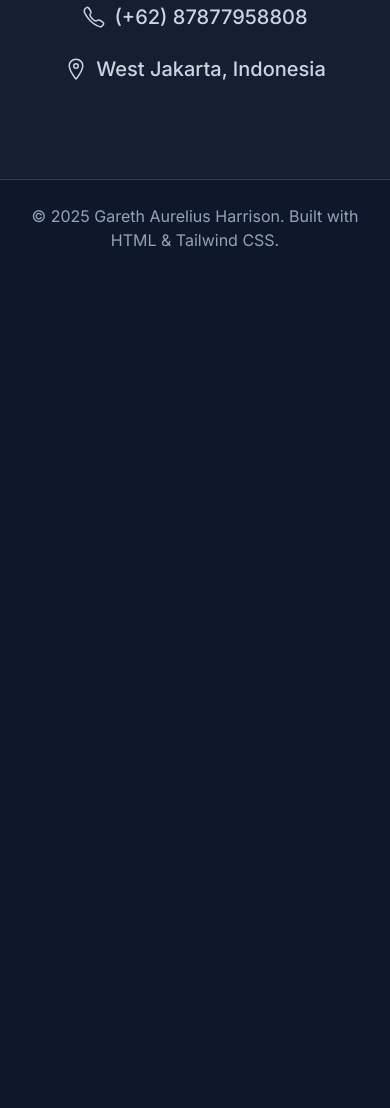
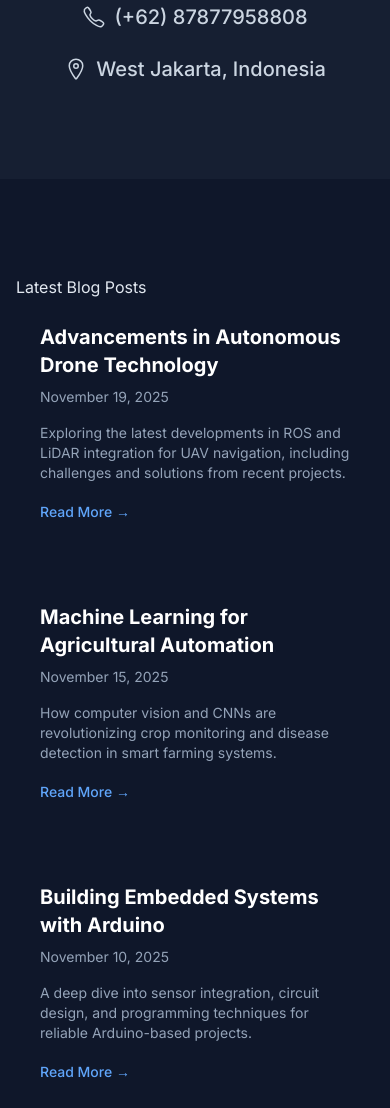
Before and after one commit to theonegareth/portfolio-website, a plain HTML site: page index.html in a window 390 px wide. Shown: the part 10892-12000 px from the top of the page. Before the commit the page ends 11168 px from the top, so only its background shows below. Drawn offline with nearby package versions, Linux system fonts and the light colour scheme.

Commit message:
Add Blog section with sample posts

```diff
--- a/index.html
+++ b/index.html
@@ -53,6 +53,7 @@
                         <a href="#projects" class="nav-link">Projects</a>
                         <a href="#experience" class="nav-link">Experience</a>
                         <a href="#skills" class="nav-link">Skills</a>
+                        <a href="#blog" class="nav-link">Blog</a>
                         <a href="#contact" class="nav-link">Contact</a>
                     </div>
                 </div>
@@ -81,6 +82,7 @@
                 <a href="#projects" class="nav-link block">Projects</a>
                 <a href="#experience" class="nav-link block">Experience</a>
                 <a href="#skills" class="nav-link block">Skills</a>
+                <a href="#blog" class="nav-link block">Blog</a>
                 <a href="#contact" class="nav-link block">Contact</a>
             </div>
         </div>
@@ -538,6 +540,44 @@
                 </div>
             </div>
         </section>
+
+        <!-- Blog Section -->
+        <section id="blog" class="py-24">
+            <div class="max-w-7xl mx-auto px-4 sm:px-6 lg:px-8">
+                <h2 class="section-title">Latest Blog Posts</h2>
+                <div class="grid md:grid-cols-2 lg:grid-cols-3 gap-8">
+                    <!-- Blog Post 1 -->
+                    <div class="card">
+                        <div class="p-6">
+                            <h3 class="text-xl font-bold text-white mb-2">Advancements in Autonomous Drone Technology</h3>
+                            <p class="text-slate-400 text-sm mb-4">November 19, 2025</p>
+                            <p class="text-slate-400 text-sm mb-4">Exploring the latest developments in ROS and LiDAR integration for UAV navigation, including challenges and solutions from recent projects.</p>
+                            <a href="#" class="text-blue-400 hover:text-blue-300 text-sm font-medium">Read More →</a>
+                        </div>
+                    </div>
+
+                    <!-- Blog Post 2 -->
+                    <div class="card">
+                        <div class="p-6">
+                            <h3 class="text-xl font-bold text-white mb-2">Machine Learning for Agricultural Automation</h3>
+                            <p class="text-slate-400 text-sm mb-4">November 15, 2025</p>
+                            <p class="text-slate-400 text-sm mb-4">How computer vision and CNNs are revolutionizing crop monitoring and disease detection in smart farming systems.</p>
+                            <a href="#" class="text-blue-400 hover:text-blue-300 text-sm font-medium">Read More →</a>
+                        </div>
+                    </div>
+
+                    <!-- Blog Post 3 -->
+                    <div class="card">
+                        <div class="p-6">
+                            <h3 class="text-xl font-bold text-white mb-2">Building Embedded Systems with Arduino</h3>
+                            <p class="text-slate-400 text-sm mb-4">November 10, 2025</p>
+                            <p class="text-slate-400 text-sm mb-4">A deep dive into sensor integration, circuit design, and programming techniques for reliable Arduino-based projects.</p>
+                            <a href="#" class="text-blue-400 hover:text-blue-300 text-sm font-medium">Read More →</a>
+                        </div>
+                    </div>
+                </div>
+            </div>
+        </section>
     </main>
 
     <!-- Footer -->
```
